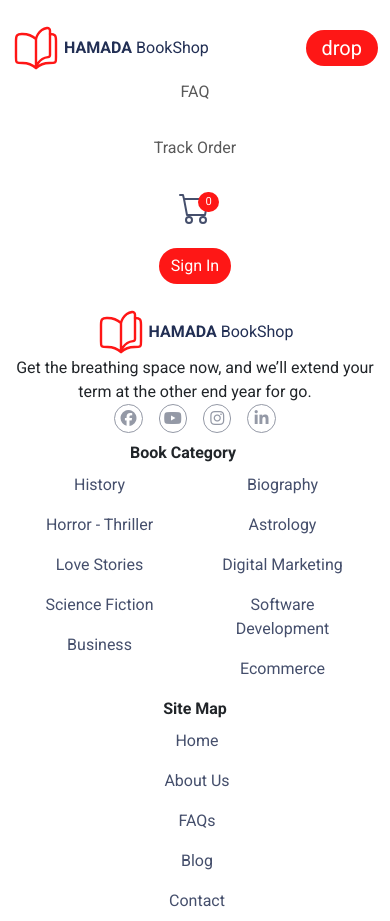
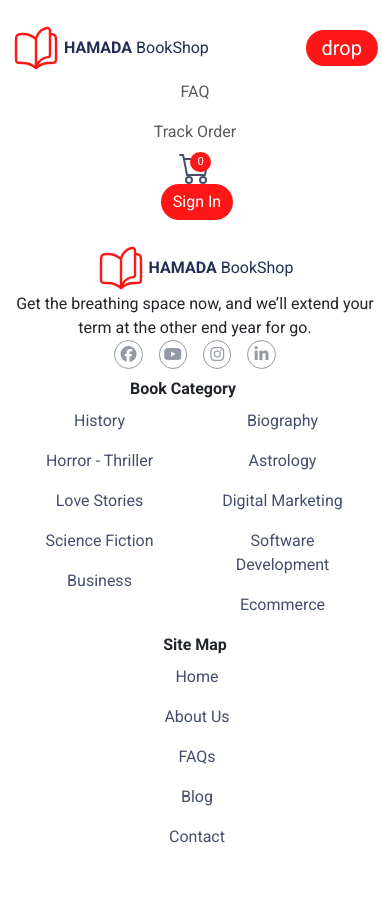
Before and after one commit to ahmadkhamaysa12/hamada-book-shop, a plain HTML site: page index.html in a window 390 px wide. Both pictures are taken after a click on the button "drop". After the commit the page ends 857 px from the top, so only its background shows below. Drawn offline with nearby package versions, Linux system fonts and the light colour scheme; a web font is replaced by a local one.

Commit message:
final footer and header for now

```diff
--- a/index.html
+++ b/index.html
@@ -49,10 +49,10 @@
     <!-- header -->
     <header>
       <nav
-        class="navbar navbar-expand-lg flex-md-wrap flex-nowrap py-4 justify-content-sm-between justify-content-between"
+        class="navbar navbar-expand-md flex-md-wrap flex-nowrap py-4  justify-content-between"
       >
         <div
-          class="container-lg container-fluid align-items-stretch flex-lg-row flex-column "
+          class="container-lg container-fluid align-items-md-center align-items-stretch flex-md-row flex-column "
         >
           <div
             class="lest-side gap-5 d-flex gap-md-4 gap-sm-4 align-items-center justify-content-between"
@@ -62,7 +62,7 @@
               class="hamada-logo text-decoration-none color-my-primary"
             >
               <div
-                class="d-flex justify-content-center gap-1 align-items-center"
+                class="d-flex  gap-1 align-items-center"
               >
                 <img class="" src="./images/logo.svg" alt="" />
                 <span class="fw-bold">HAMADA </span>
@@ -70,7 +70,7 @@
               </div>
             </a>
             <form
-              class="input-group d-md-flex d-none gap-2 h-search rounded-5 justify-content-between"
+              class="input-group d-sm-flex d-none gap-2 h-search rounded-5 justify-content-between"
             >
               <input
                 type="text"
@@ -96,11 +96,11 @@
             id="right-side"
           >
             <ul
-              class="d-flex flex-lg-row flex-md-column flex-md-column navbar-nav gap-3 align-items-center justify-content-center"
+              class="d-flex flex-md-row flex-column navbar-nav align-items-center justify-content-center"
             >
               <li><a class="nav-link" href="#">FAQ</a></li>
               <li><a class="nav-link" href="#">Track Order</a></li>
-              <a href="#" class="p-2 position-relative">
+              <a href="#" class=" position-relative">
                 <span
                   class="text-white rounded-5 cart-count bg-my-primary position-absolute end-0"
                   >0</span
@@ -108,7 +108,7 @@
                 <img src="./images/icons/cart.svg" alt=""
               /></a>
               <button
-                class="btn my-btn-primary signin-btn rounded-5 text-white"
+                class="btn my-btn-primary signin-btn  ms-1 rounded-5 text-white"
               >
                 Sign In
               </button>
```
